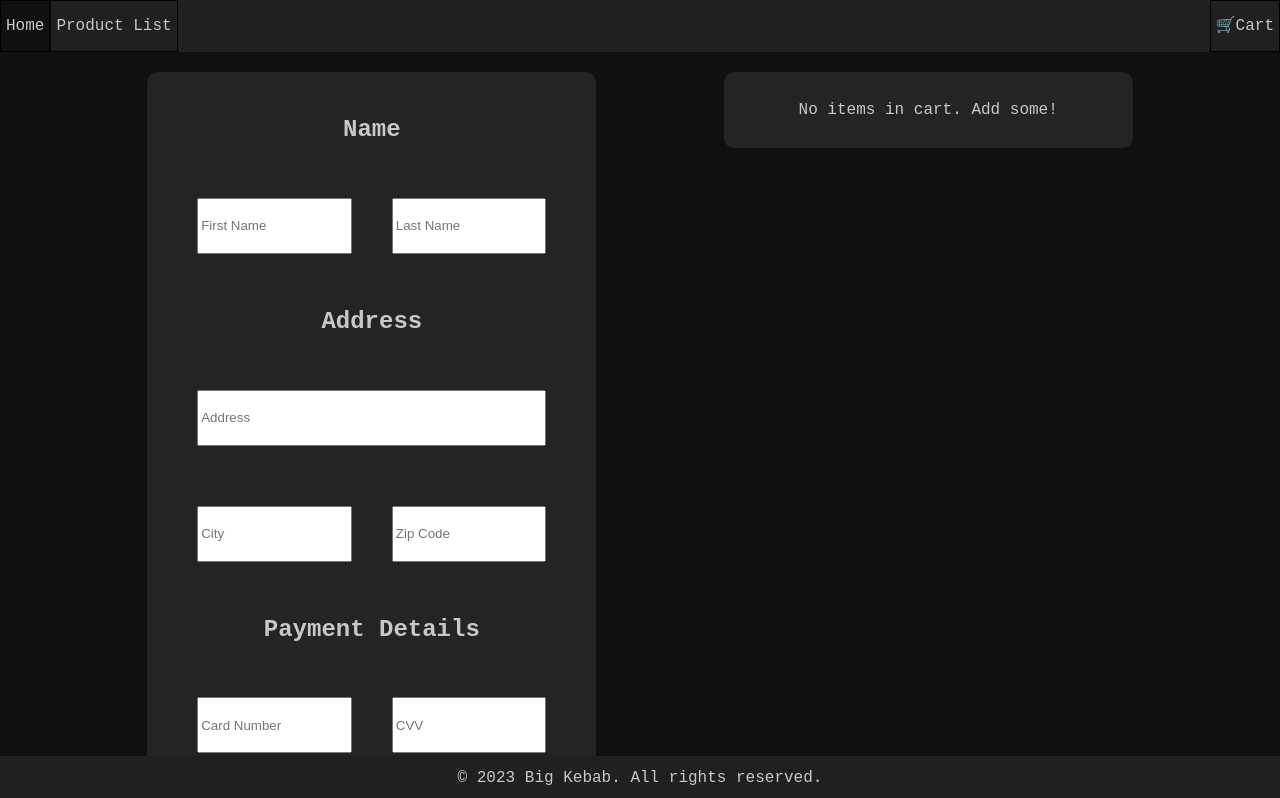
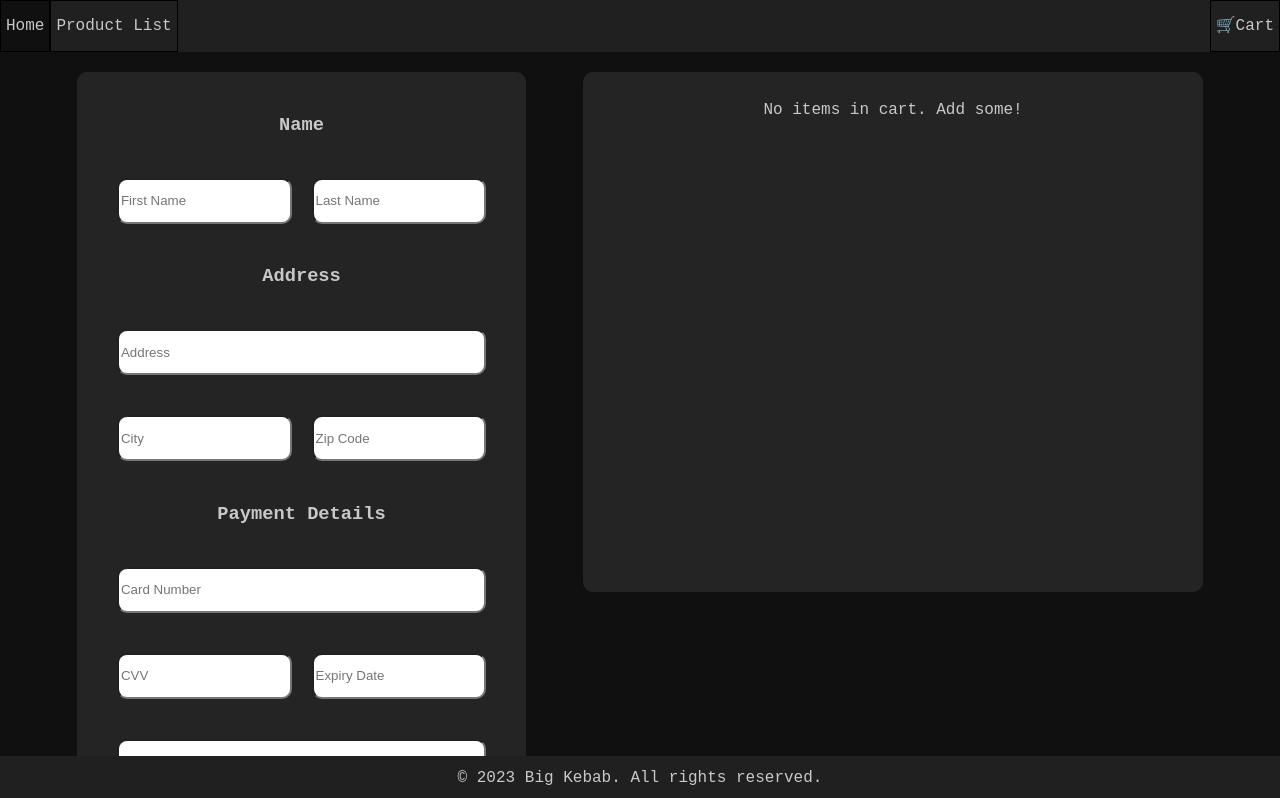
Before and after one commit to jukkor/react-diner, a React (Vite) app in the folder react-dine-frontend/: page /checkout in a window 1280 px wide. Shown: the top 798 px of the page. Built offline with nearby package versions, Linux system fonts and the light colour scheme.

Commit message:
style: minor form style changes

```diff
--- a/react-dine-frontend/src/App.css
+++ b/react-dine-frontend/src/App.css
@@ -20,6 +20,7 @@ body {
 }
 
 nav {
+  z-index: 1;
   display: flex;
   position: sticky;
   top: 0;
--- a/react-dine-frontend/src/components/Cart.jsx
+++ b/react-dine-frontend/src/components/Cart.jsx
@@ -1,7 +1,8 @@
+import { Link } from "react-router-dom";
+
 import CartItem from "./CartItem"
 
 import './Cart.css'
-import { Link } from "react-router-dom";
 
 
 const Cart = (props) => {
@@ -16,6 +17,7 @@ const Cart = (props) => {
       {total !== 0
         ?
         <>
+          <div className="flexCol scrollable">
             {props.cart.map((item) => (
               <CartItem
                 key={item.id}
@@ -27,6 +29,7 @@ const Cart = (props) => {
                 changeQuantity={props.changeQuantity}
               />
             ))}
+          </div>
           <div className="cartTotalAndCheckout">
             <p>Total: {total.toFixed(2)}€</p>
             {props.atCheckout
--- a/react-dine-frontend/src/components/ProductCard.css
+++ b/react-dine-frontend/src/components/ProductCard.css
@@ -14,7 +14,6 @@
 
 .productCard :hover {
   cursor: pointer;
-  background-color: #404040;
 }
 
 .productCardPriceAndCart {
@@ -31,7 +30,7 @@
   border-radius: 10px;
 }
 
-h3 {
+.productCard h3 {
   background-color: #202020;
   border-radius: 10px;
   width: 100%;
--- a/react-dine-frontend/src/index.css
+++ b/react-dine-frontend/src/index.css
@@ -11,6 +11,22 @@
   text-rendering: optimizeLegibility;
   -webkit-font-smoothing: antialiased;
   -moz-osx-font-smoothing: grayscale;
+}
+
+.flexRow {
+  flex: 1;
+  display: flex;
+  flex-direction: row;
+}
+
+.flexCol {
+  flex: 1;
+  display: flex;
+  flex-direction: column;
+}
+
+.scrollable {
+  overflow: auto;
 }
 
 a {
--- a/react-dine-frontend/src/pages/Checkout.css
+++ b/react-dine-frontend/src/pages/Checkout.css
@@ -20,8 +20,6 @@
   z-index: 0;
   top: 0;
   right: 0;
-  height: 100%;
-  width: auto;
 }
 
 .checkoutSubmitButtonContainer {
@@ -47,9 +45,10 @@
 }
 
 .checkoutInputField input {
-  height: 50px;
+  height: 40px;
   width: 100%;
-  margin: 20px;
+  margin: 10px;
+  border-radius: 10px;
 }
 
 .checkoutOrderPersonalInfoForm {
@@ -59,6 +58,6 @@
   border-radius: 10px;
 }
 
-.cartContents {
-  width: 33%;
+.checkoutContainer h3 {
+  text-align: center;
 }
--- a/react-dine-frontend/src/pages/Checkout.jsx
+++ b/react-dine-frontend/src/pages/Checkout.jsx
@@ -9,7 +9,7 @@ const Checkout = (props) => {
       <div className="checkoutOrderPersonalInfoForm">
         <div>
           <div>
-            <h2>Name</h2>
+            <h3>Name</h3>
           </div>
           <div className='checkoutInputField'>
             <input type='textinput' placeholder={"First Name"} />
@@ -19,7 +19,7 @@ const Checkout = (props) => {
 
         <div>
           <div>
-            <h2>Address</h2>
+            <h3>Address</h3>
           </div>
           <div>
             <div className='checkoutInputField'>
@@ -34,15 +34,17 @@ const Checkout = (props) => {
 
         <div>
           <div>
-            <h2>Payment Details</h2>
+            <h3>Payment Details</h3>
           </div>
           <div>
             <div className='checkoutInputField'>
               <input type='textinput' placeholder={"Card Number"} />
-              <input type='textinput' placeholder={"CVV"} />
             </div>
             <div className='checkoutInputField'>
+              <input type='textinput' placeholder={"CVV"} />
               <input type='textinput' placeholder={"Expiry Date"} />
+            </div>
+            <div className='checkoutInputField'>
               <input type='textinput' placeholder={"Full Name On Card"} />
             </div>
           </div>
@@ -52,13 +54,11 @@ const Checkout = (props) => {
           <button className='checkoutSubmitButton'>Finalize Order</button>
         </div>
       </div>
-      <div className="cartContents">
-        <Cart
-          cart={props.cart}
-          changeQuantity={props.changeQuantity}
-          atCheckout={true}
-        />
-      </div>
+      <Cart
+        cart={props.cart}
+        changeQuantity={props.changeQuantity}
+        atCheckout={true}
+      />
     </div>
   )
 }
```
Lines whose indentation alone changed are shown as unchanged.
